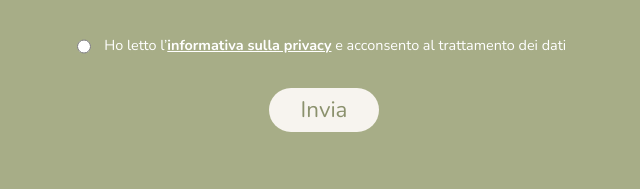
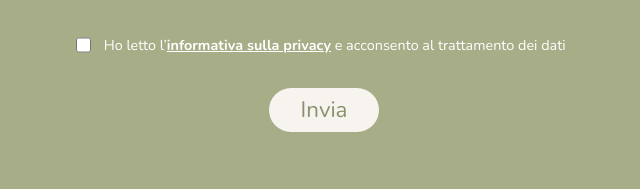
Before and after one commit to Giuppx/cucina-botanica, a plain HTML site: page index.html in a window 1280 px wide. Shown: the part 2872-3061 px from the top of the page, 316-956 px from the left. Drawn offline with nearby package versions, Linux system fonts and the light colour scheme.

Commit message:
fix text

```diff
--- a/index.html
+++ b/index.html
@@ -44,7 +44,7 @@
         <div id="hero-text">
             <h2>Divulghiamo uno stile di vita più <strong><span>sano</span></strong> e sostenibile.</h2>
             <p>
-                Crediamo che <strong>l’educazione nutrizionale e culinaria</strong>sia la base per la nostra salute
+                Crediamo che <strong>l’educazione nutrizionale e culinaria</strong> sia la base per la nostra salute
                 a
                 lungo termine.
                 Promuoviamo un’<strong>alimentazione a base vegetale per vocazione, per la salute e per il
@@ -152,7 +152,7 @@
                             <input type="email" placeholder="EMAIL" name="email" required>
                         </div>
                         <div class="checkbox-input">
-                            <input type="radio" name="" id="" value="accetto" required>
+                            <input type="checkbox" name="" id="" value="accetto" required>
                             <p>Ho letto l’<b><a href="#">informativa sulla privacy</a></b> e acconsento
                                 al trattamento dei dati</p>
                         </div>
```
